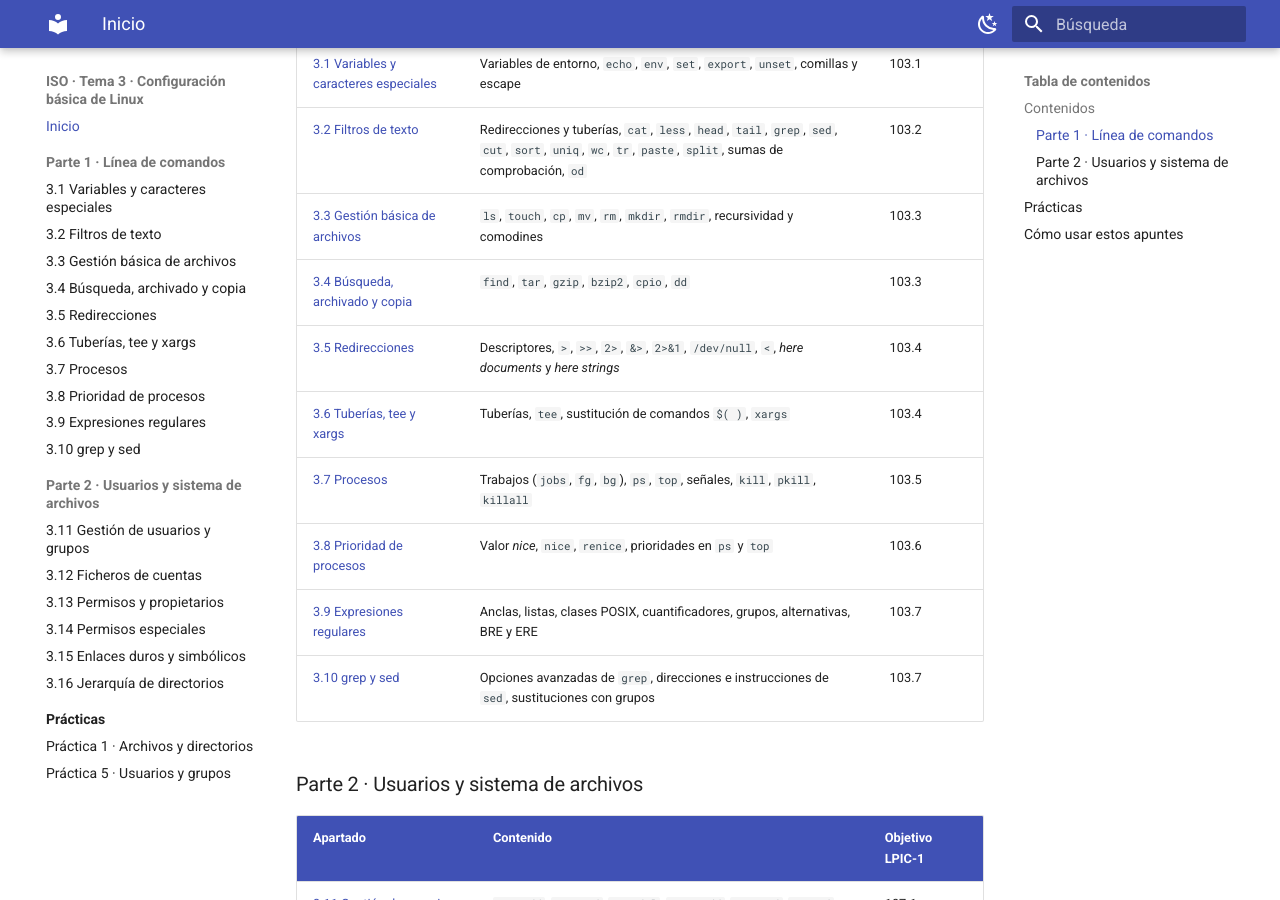
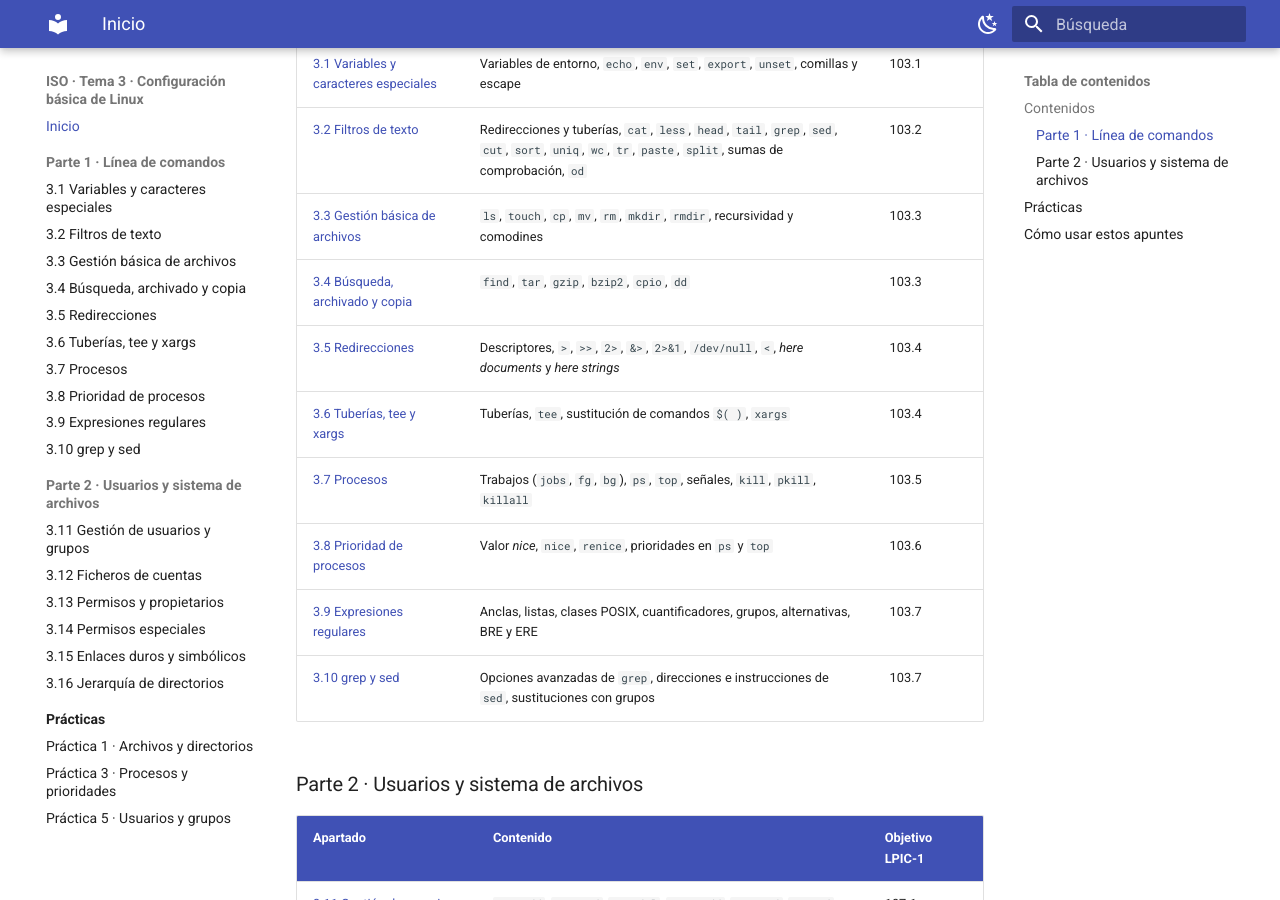
Before and after one commit to maysorribes/ISO-tema3, an MkDocs documentation site: the page built from docs/index.md, in a window 1280 px wide and 900 px high, scrolled down 537 px. Built offline with MkDocs 1.6.1 and Material for MkDocs 9.7.7, drawn with Linux system fonts in a browser that asks for light colours; part of the change alters nothing that is shown.

Commit message:
Muestro la práctica 3 (Procesos y prioridades)
Co-Authored-By: Claude Opus 5.5 <noreply@anthropic.com>
Claude-Session: https://claude.ai/code/session_01YHdBpvToPknBiTP1o1rQ8V

```diff
--- a/mkdocs.yml
+++ b/mkdocs.yml
@@ -74,7 +74,7 @@ nav:
       - practicas/index.md
       - "Práctica 1 · Archivos y directorios": practicas/p1-archivos.md
   #     - "Práctica 2 · Comodines, redirecciones y find": practicas/p2-comodines.md
-  #     - "Práctica 3 · Procesos y prioridades": practicas/p3-procesos.md
+      - "Práctica 3 · Procesos y prioridades": practicas/p3-procesos.md
   #     - "Práctica 4 · Filtros y expresiones regulares": practicas/p4-filtros.md
       - "Práctica 5 · Usuarios y grupos": practicas/p5-usuarios.md
   #     - "Práctica 6 · Permisos": practicas/p6-permisos.md
@@ -85,8 +85,6 @@ nav:
 exclude_docs: |
   practicas/p2-comodines.md
   practicas/pdf/UT3_P2_Comodines.pdf
-  practicas/p3-procesos.md
-  practicas/pdf/UT3_P3_Procesos.pdf
   practicas/p4-filtros.md
   practicas/pdf/UT3_P4_Filtros.pdf
   practicas/p6-permisos.md
```
